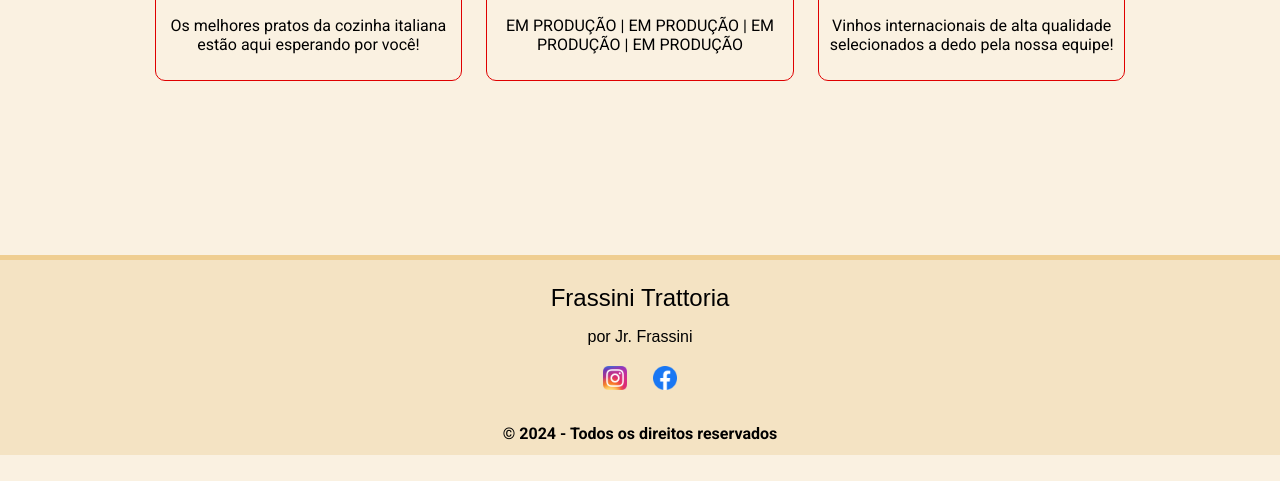
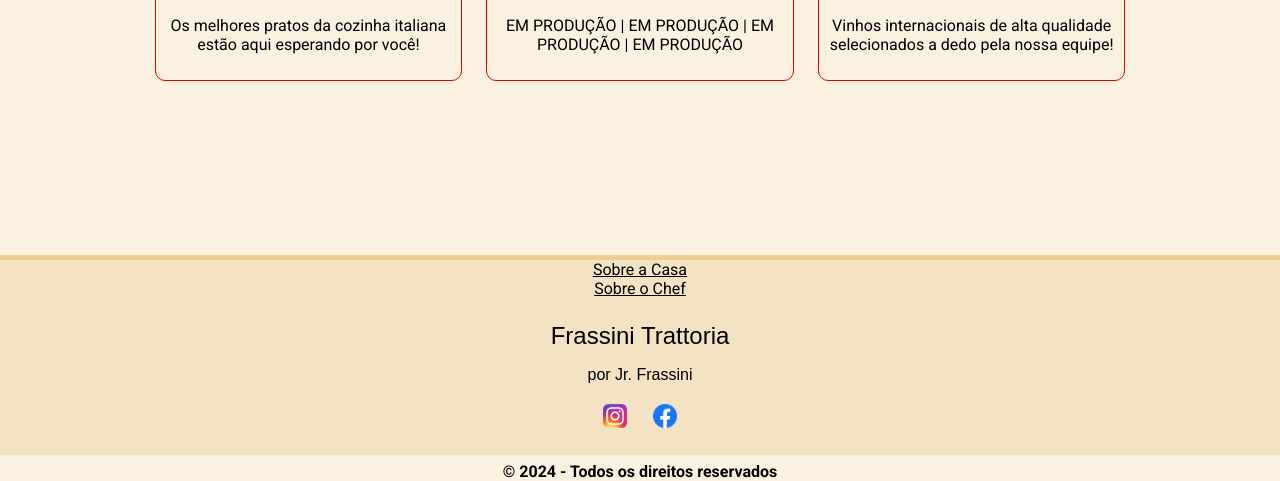
Before and after one commit to FrassiniHenrique/testetrattoria2, a plain HTML site: page index.html in a window 1280 px wide. Shown: the part 1251-1732 px from the top of the page. Before the commit the page ends 1706 px from the top, so only its background shows below. Drawn offline with Linux system fonts and the light colour scheme; a web font is replaced by a local one.

Commit message:
inserido menu inferior

```diff
--- a/estilo.css
+++ b/estilo.css
@@ -253,6 +253,7 @@
 }
 .logo-rodape{
     padding: 8px;
+    margin-top: 0;
 
 }
 
@@ -282,6 +283,12 @@
     text-decoration: none;
 }
 
+.bottom-menu a{
+    display:inline-block;
+
+    color: black;
+    font-size: 16px;
+}
 
 
 .whats{
--- a/index.html
+++ b/index.html
@@ -117,6 +117,10 @@
 
     </section>
     <footer>
+        <div class="bottom-menu">
+            <a href="sobreacasa.html">Sobre a Casa</a><br>
+            <a href="sobreochef.html">Sobre o Chef</a>
+        </div>
         <div class="logo-rodape">
             <h1 class="agencia">Frassini Trattoria</h1>
             <h2 class="chef">por Jr. Frassini<h2>
```
Also changed, not shown: 1 other file.
